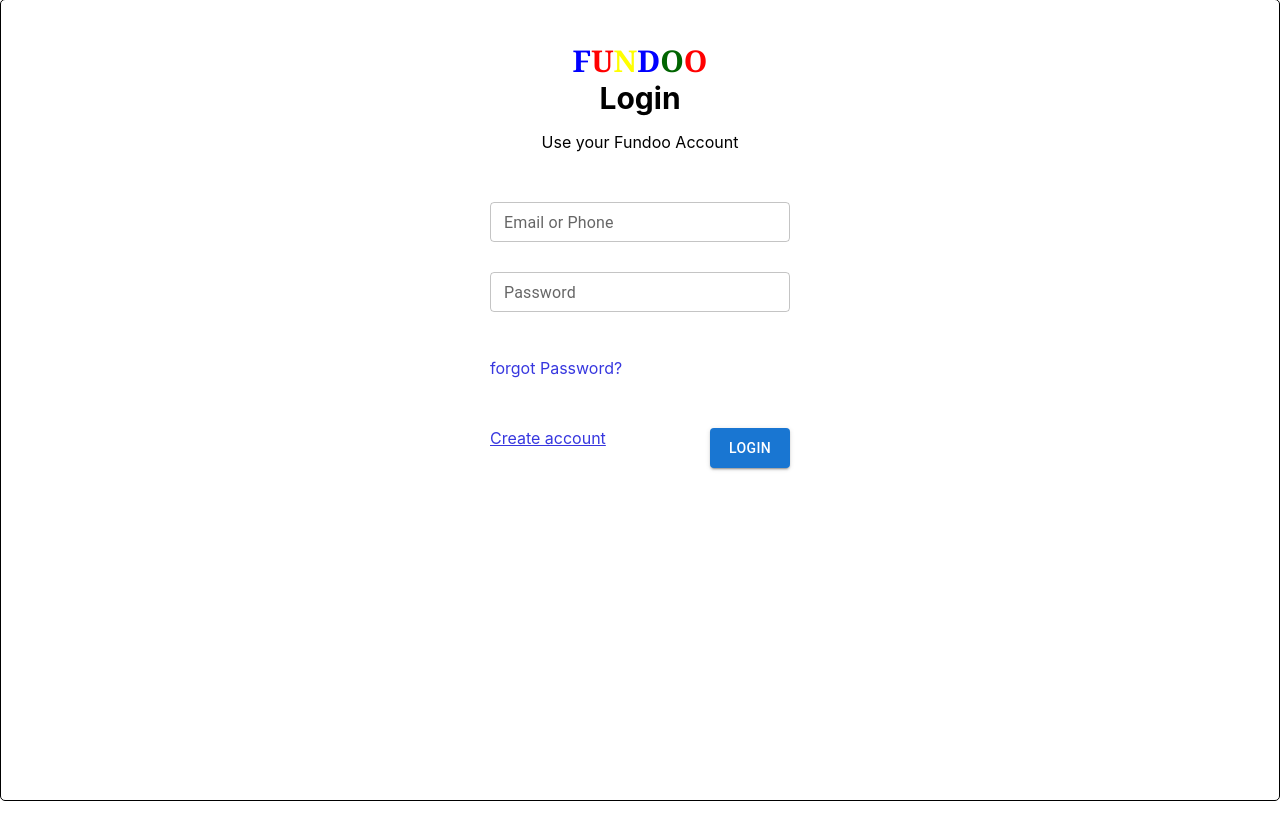
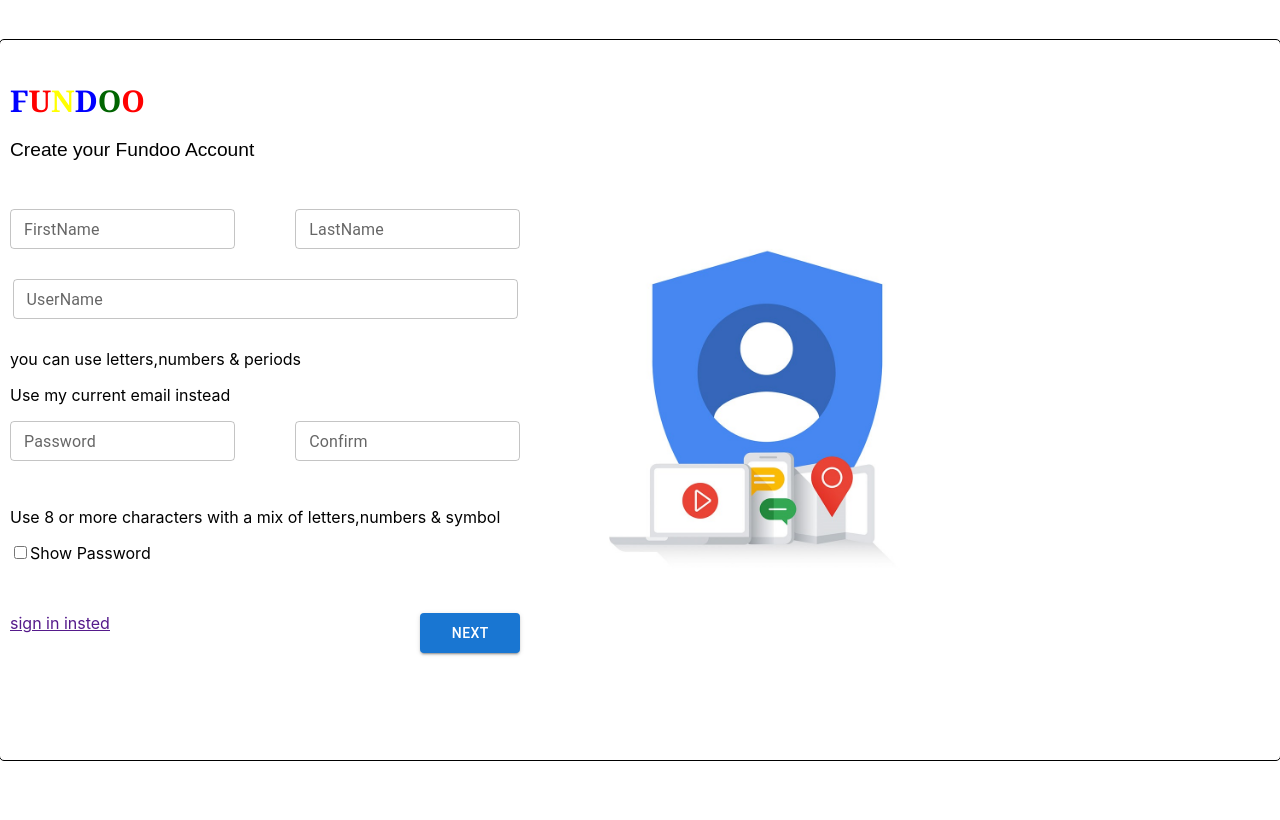
Before and after one commit to satya-1298/Fundoo__Frontend, a React (Create React App) app: page /signUp in a window 1280 px wide. Built offline with nearby package versions, Linux system fonts and the light colour scheme.

Commit message:
[Satya]Impl :  Implemented SignUp And SignIn Pages with User details

```diff
--- a/package.json
+++ b/package.json
@@ -9,8 +9,10 @@
     "@testing-library/jest-dom": "^5.17.0",
     "@testing-library/react": "^13.4.0",
     "@testing-library/user-event": "^13.5.0",
+    "axios": "^1.5.1",
     "react": "^18.2.0",
     "react-dom": "^18.2.0",
+    "react-router-dom": "^6.16.0",
     "react-scripts": "5.0.1",
     "web-vitals": "^2.1.4"
   },
--- a/src/App.js
+++ b/src/App.js
@@ -2,15 +2,21 @@
 import React from 'react';
 import './App.css';
 
-//import SignUp from './WebPage/SignUp/SignUp';
+import SignUp from './WebPage/SignUp/SignUp';
 import SignIn from './WebPage/SignUp/SignIn/SignIn';
+import {Routes,Route} from "react-router-dom"
 
 
 function App() {
   return (
     <div className="App">
-     {/* <SignUp/> */}
-        <SignIn/>
+     {/* <SignUp/>
+        <SignIn/> */}
+        <Routes>
+            <Route path = "/login" element={<SignIn/>}/>
+            <Route path="/signUp" element={<SignUp/>}/>
+
+        </Routes>
     </div>
   );
 }
--- /dev/null
+++ b/src/Services/UserServices.jsx
@@ -0,0 +1,9 @@
+import axios from "axios"
+export const signin = (obj) => {
+    let response =  axios.post("https://localhost:44316/api/User/login", obj);
+    return response;
+}
+export const signup = (obj) => {
+    let response = axios.post('https://localhost:44316/api/User/Register', obj);
+    return response;
+}
--- a/src/WebPage/SignUp/SignIn/SignIn.css
+++ b/src/WebPage/SignUp/SignIn/SignIn.css
@@ -11,7 +11,7 @@
 .main-container
 {
     border: 1px solid black;
-    width: 30vw;
+    width: 25vw;
     height: 80vh;
     display: flex;
     border-radius: 5px;
--- a/src/WebPage/SignUp/SignUp.css
+++ b/src/WebPage/SignUp/SignUp.css
@@ -1,6 +1,6 @@
-.signUp-Container
+.signUp-Containerr
 {
-    border: 1px solid rgb(0, 255, 30);
+    /* border: 1px solid rgb(0, 255, 30); */
     display: flex;
     width: 100vw;
    height:100vh;
@@ -8,22 +8,22 @@
    justify-content: center;
    align-items: center;
 }
-.main-container
+.main-containerr
 {
     border: 1px solid black;
-    width: 60vw;
+    width: 50vw;
     height: 90vh;
     display: flex;
     border-radius: 5px;
 }
-.form-container
+.form-containerr
 {
     /* border: 1px solid blue; */
     width: 90%;
     height: 100%;
     padding: 10px;
 }
-.image-s
+.image-ss
 {
     /* border: 1px solid red; */
     width: 40%;
@@ -32,7 +32,7 @@
     justify-content: center;
     flex-direction: column;
 }
-.header
+.headerr
 {
     display: flex;
     font-family:Cambria, Cochin, Georgia, Times, 'Times New Roman', serif;
@@ -45,48 +45,48 @@
 .o{color:darkgreen}
 .oo{color: red;}
 
-.input-s{
+.input-ss{
     height: 30px;
     border-radius: 4px;
     width: 200px;
 
 }
-.name-s
+.name-ss
 {
     display: flex;
     justify-content: space-between;
 }
-.input-ss{
+.input-sss{
     height: 30px;
     width: 99%;
     border-radius: 4px;
 }
 div{
-    height: 60px;
+    height: 50px;
     /* display: flex;
     justify-content: space-between; */
 }
-.para-s{
+.para-ss{
     text-align: start;
 }
-.pass-style{
+.pass-stylee{
    display: flex;
    justify-content: space-between;
 }
-.submit{
+.submitt{
     display: flex;
     justify-content: space-between;
 }
-.button-s{
+.button-ss{
     height: 40px;
     width: 100px;
     background-color: rgb(85, 134, 226);
 }
-.heading-s{
+.heading-ss{
     text-align: start;
     font: 1.2em sans-serif;
 }
-.label-s
+.label-ss
 {
     display: flex;
     justify-self: start;
@@ -94,14 +94,14 @@
 
   @media screen and (max-width:700px)
 {
-  .signUp-Container,.form-container,.main-container{
+  .signUp-Containerr,.form-containerr,.main-containerr{
     width: 100%;
     margin-top: 0px;
   }
-  .input-s{
+  .input-ss{
     width: 230px;
   }
-  .image-s{
+  .image-ss{
     height: 0px;
     width: 0px;
 }
@@ -109,11 +109,11 @@
 }
 @media screen and (min-width:700px) and (max-width:1300px)
 {
-    .signUp-Container,.form-container,.main-container{
+    .signUp-Containerr,.form-containerr,.main-containerr{
         width: 100%;
         margin-top: 0px;
       }
-      .input-s{
+      .input-ss{
         width: 225px;
       }
 
--- a/src/WebPage/SignUp/SignUp.jsx
+++ b/src/WebPage/SignUp/SignUp.jsx
@@ -3,12 +3,14 @@
 import React,{useState} from "react";
 import './SignUp.css';
 import Logo from "../../Assets/Logo.jpg"
+import {Link} from "react-router-dom"
+import { signup } from "../../Services/UserServices";
 // import SignIn from "./SignIn/SignIn";
 import {TextField,Button} from '@mui/material';
-const RegFirstName =new RegExp('^[A-Z]{1,}[A-Za-z]{3,}$');
-const RegLastName=new RegExp('^[A-Za-z]{1,}$');
-const RegEmail=new RegExp('[a-zA-Z0-9._:$!%-]+@[a-zA-Z0-9.-]+.[a-zA-Z]$');
-const RegPassword=new RegExp('^(?=.*?[A-Za-z])(?=.*?[0-9]).{8,}$');
+const RegFirstName =/^([A-Z]{1}[a-z,A-Z]{2,})$/;
+const RegLastName=/^([A-Z]{1}[a-z,A-Z]{2,})$/;
+const RegEmail=/^(([^<>()[\]\.,;:\s@\"]+(\.[^<>()[\]\.,;:\s@\"]+)*)|(\".+\"))@(([^<>()[\]\.,;:\s@\"]+\.)+[^<>()[\]\.,;:\s@\"]{2,})$/;
+const RegPassword=/^(?=.*[A-Z])(?=.*[0-9])(?=.*[@#$%^&-+=()])([a-zA-Z0-9]*).{8,}$/;
 
 
 
@@ -17,41 +19,41 @@
     const[data,setData]=useState({firstName:'',lastName:'',email:'',password:''});
     const[regobj,setRegobj]=useState({firstNameBoarder:false,firstNameHelper:'',
                                 lastNameBoarder:false,lastNameHelper:'',
-                                emailBoarder:false, emailHelper:'', passwordBoarder:false,password_Helper:'',
-                            });
-    const FirstName=(firstName)=>{
+                                emailBoarder:false, emailHelper:'', passwordBoarder:false,password_Helper:'' });
+    const FirstName=(e)=>{
         setData(prevState => (
             {
                 ...prevState,
-                firstName:firstName.target.value
+                firstName:e.target.value
             }
         ))
         //console.log(event)
     }
-    const LastName=(lastName)=>{
+    const LastName=(e)=>{
         setData(prevState =>(
             {
                 ...prevState,
-                lastName:lastName.target.value
+                lastName:e.target.value
             }
         ))
     }
-    const Email=(email)=>{
+    const Email=(e)=>{
         setData(prevState=>(
             {
                 ...prevState,
-                email:email.target.value
+                email:e.target.value
             }
         ))
     }
-    const Password=(password)=>{
+    const Password=(e)=>{
         setData(prevState=>(
             {
                 ...prevState,
-                password:password.target.value
+                password:e.target.value
             }
         ))
     }
+
     console.log(data);
    const verifyValidation=()=>
    {
@@ -99,19 +101,25 @@
                 }
             ))
         }
-        if(validFirstName==true && validateLastName==true && validEmail==true && validatePassword==true)
+
+
+        if(validFirstName==true && validateLastName==true && validEmail==true && validatePassword==true )
         {
-            console.log(regobj)
+            signup(data).then((response) => {
+                console.log(response)
+            }).catch((error) => {
+                console.log(error)
+            })
         }
    }
 
     return(
-        <div className="signUp-Container">
-            <div className="main-container">
+        <div className="signUp-Containerr">
+            <div className="main-containerr">
 
                 <form>
-                    <div className="form-container">
-                        <div className="header">
+                    <div className="form-containerr">
+                        <div className="headerr">
                             <p className="f"><b>F</b></p>
                             <p className="u"><b>U</b></p>
                             <p className="n"><b>N</b></p>
@@ -122,40 +130,42 @@
 
                         </div>
                         <div>
-                        <p className="heading-s" >Create your Fundoo Account </p>
+                        <p className="heading-ss" >Create your Fundoo Account </p>
                         </div>
-                        <div className="name-s">
-                            <TextField id="FirstName" label="FirstName" onChange={FirstName} error={regobj.firstNameBoarder} helperText={regobj.firstNameHelper} size="small"  variant="outlined" className="input-s"/>
+                        <div className="name-ss">
+                            <TextField id="FirstName" label="FirstName" onChange={FirstName} size="small" error={regobj.firstNameBoarder} helperText={regobj.firstNameHelper} variant="outlined" className="input-ss"/>
 
-                            <TextField id="LastName" label="LastName" onChange={LastName} error={regobj.lastNameBoarder} helperText={regobj.lastNameHelper} variant="outlined" size="small" className="input-s"/>
+                            <TextField id="LastName" label="LastName" onChange={LastName} error={regobj.lastNameBoarder} helperText={regobj.lastNameHelper} variant="outlined" size="small" className="input-ss"/>
                         </div>
 
-                            <div className="Username-S">
-                            <TextField  id="Email" label="UserName" onChange={Email} error={regobj.emailBoarder} helperText={regobj.emailHelper} variant="outlined" size="small"  className="input-ss"/>
+                            <div className="Username-SS">
+                            <TextField  id="Email" label="UserName" onChange={Email} error={regobj.emailBoarder} helperText={regobj.emailHelper}  variant="outlined" size="small"  className="input-sss"/>
 
                             </div>
 
-                           <label className="label-s">you can use letters,numbers & periods</label>
-                           <p className="para-s">Use my current email instead</p>
-                        <div className="pass-style" >
-                            <TextField type="password" id="Password" label="Password" onChange={Password} error={regobj.passwordBoarder} helperText={regobj.password_Helper} variant="outlined" size="small"  className="input-s"/>
-                            <TextField type="password" id="PasswordConfirm" label="Confirm" onChange={Password} variant="outlined" size="small"  className="input-s"/>
+                           <label className="label-ss">you can use letters,numbers & periods</label>
+                           <p className="para-ss">Use my current email instead</p>
+                        <div className="pass-stylee" >
+                            <TextField type="password" id="Password" label="Password" onChange={Password}  variant="outlined" error={regobj.passwordBoarder} helperText={regobj.password_Helper} size="small"  className="input-ss"/>
+                            <TextField type="password" id="PasswordConfirm" label="Confirm" variant="outlined" size="small"  className="input-ss"/>
 
                          </div>
-                         <p className="para-s">Use 8 or more characters with a mix of letters,numbers & symbol</p>
-                         <div className="para-s">
+                         <p className="para-ss">Use 8 or more characters with a mix of letters,numbers & symbol</p>
+                         <div className="para-ss">
                             <label> <input type="checkbox"/>Show Password
                             </label>
 
                         </div>
-                        <div className="submit">
+                        <div className="submitt">
+                            <Link to ="/login">
                             <a href=''>sign in insted</a>
-                            <Button onClick={verifyValidation} variant="contained" className="button-s">Next</Button>
+                            </Link>
+                            <Button onClick={verifyValidation} variant="contained" className="button-ss">Next</Button>
                         </div>
                     </div>
                 </form>
 
-                <div className="image-s" >
+                <div className="image-ss" >
                     <img src={Logo} />
                 </div>
             </div>
--- a/src/index.js
+++ b/src/index.js
@@ -3,11 +3,14 @@
 import './index.css';
 import App from './App';
 import reportWebVitals from './reportWebVitals';
+import { BrowserRouter } from 'react-router-dom';
 
 const root = ReactDOM.createRoot(document.getElementById('root'));
 root.render(
   <React.StrictMode>
+     <BrowserRouter>
     <App />
+    </BrowserRouter>
   </React.StrictMode>
 );
 
```
Also changed, not shown: src/WebPage/SignUp/SignIn/SignIn.jsx (+11 -0 lines), src/Route/AuthRoute.jsx (added), src/Route/ProtectedRoute.jsx (added), src/Route/Router.jsx (added), 1 other file (tests, documents, lock files or other folders).
